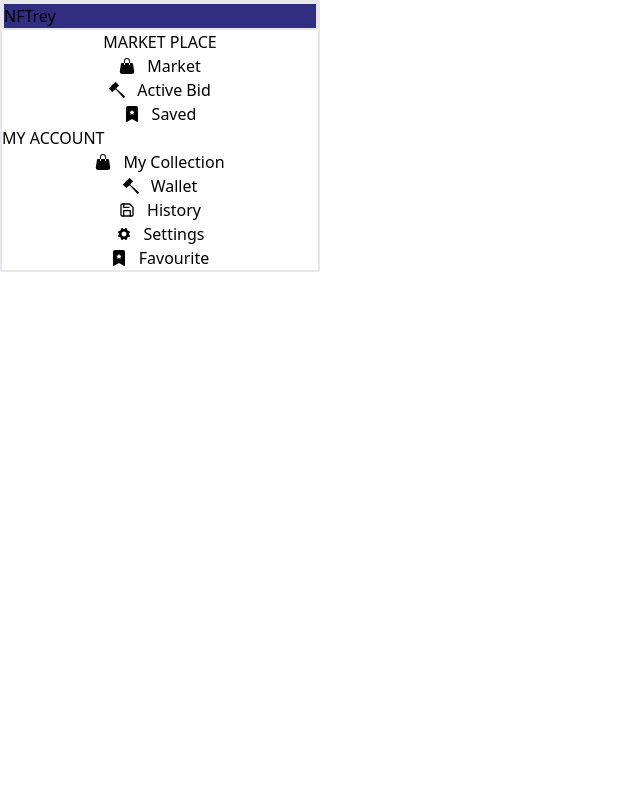
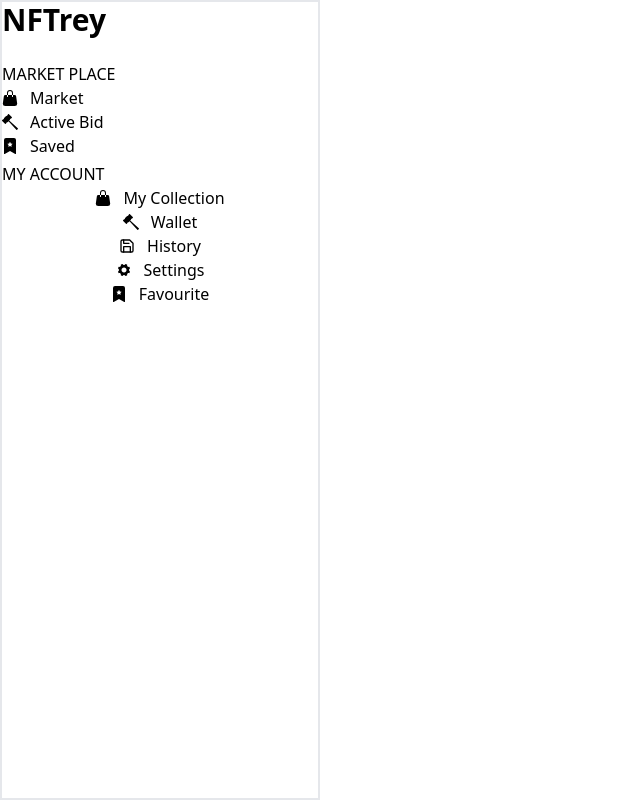
Before and after one commit to neutrino0x3/nftery, a Next.js app: page /home in a window 1280 px wide. Shown: the whole page, without its empty margins (0-640 px from the left). Built offline with nearby package versions, Linux system fonts and the light colour scheme.

Commit message:
fixed redirect bug

```diff
--- a/components/Container.tsx
+++ /dev/null
@@ -1,10 +0,0 @@
-import SideBar from "./SideBar";
-
-const Container = ({children}) => {
-return <main>
-    <SideBar/>
-    {children}
-</main>
-}
-
-export default Container
--- a/components/SideBar.tsx
+++ /dev/null
@@ -1,62 +0,0 @@
-import { BsShop,BsStars, BsFillHandbagFill, BsGear, BsFillBookmarkStarFill} from "react-icons/bs"
-import {FaWallet} from "react-icons/fa"
-import {FiSave} from "react-icons/fi"
-import {ImHammer2} from "react-icons/im"
-import {IoIosSettings} from "react-icons/io"
-
-const SideBar = () => {
-return (
-    <section className="w-80 h-full flex flex-col align-center justify-between border-2" >
-
-        <header className="bg-indigo-900 border-2">NFTrey</header>
-
-        <div className="flex align-center justify-center flex-col">
-            <span className="flex align-center justify-center">MARKET PLACE</span>
-            <div className="flex items-center justify-center gap-3">
-                <BsFillHandbagFill/>
-                <span>Market</span>
-            </div>
-            <div className=" flex items-center justify-center gap-3">
-                <ImHammer2/>
-                <span>Active Bid</span>
-            </div>
-            <div className=" flex items-center justify-center gap-3">
-                <BsFillBookmarkStarFill/>
-                <span>Saved</span>
-            </div>
-        </div>
-
-        <div className="My ACCOUNT">
-
-            <span className="myAccountTitle">MY ACCOUNT</span>
-
-            <div className=" flex items-center justify-center gap-3">
-                <BsFillHandbagFill/>
-                <span>My Collection</span>
-            </div>
-
-            <div className=" flex items-center justify-center gap-3">
-                <ImHammer2/>
-                <span>Wallet</span>
-            </div>
-
-            <div className=" flex items-center justify-center gap-3">
-                <FiSave/>
-                <span>History</span>
-            </div>
-
-            <div className=" flex items-center justify-center gap-3">
-                <IoIosSettings/>
-                <span>Settings</span>
-            </div>
-
-            <div className=" flex items-center justify-center gap-3">
-                <BsFillBookmarkStarFill/>
-                <span>Favourite</span>
-            </div>
-
-        </div>
-    </section>
-)
-}
-export default SideBar;
--- /dev/null
+++ b/components/Sidebar/SidebarContainer.tsx
@@ -0,0 +1,5 @@
+import SidebarView from "./SidebarView";
+
+export const SidebarContainer = () => {
+  return <SidebarView />;
+};
--- /dev/null
+++ b/components/Sidebar/SidebarView.tsx
@@ -0,0 +1,65 @@
+import {
+  BsShop,
+  BsStars,
+  BsFillHandbagFill,
+  BsGear,
+  BsFillBookmarkStarFill,
+} from "react-icons/bs";
+import { FaWallet } from "react-icons/fa";
+import { FiSave } from "react-icons/fi";
+import { ImHammer2 } from "react-icons/im";
+import { IoIosSettings } from "react-icons/io";
+
+const SidebarView = () => {
+  return (
+    <section className="w-80 h-screen flex flex-col align-center border-2">
+      <header className="font-bold text-3xl">NFTrey</header>
+
+      <div className="flex align-center flex-col relative top-6">
+        <span className="flex align-center">MARKET PLACE</span>
+        <div className="flex items-center  gap-3">
+          <BsFillHandbagFill className="" />
+          <span>Market</span>
+        </div>
+        <div className=" flex items-center gap-3">
+          <ImHammer2 />
+          <span>Active Bid</span>
+        </div>
+        <div className=" flex items-center gap-3">
+          <BsFillBookmarkStarFill />
+          <span>Saved</span>
+        </div>
+      </div>
+
+      <div className="flex align-center flex-col relative top-7">
+        <span className="myAccountTitle">MY ACCOUNT</span>
+
+        <div className=" flex items-center justify-center gap-3">
+          <BsFillHandbagFill />
+          <span>My Collection</span>
+        </div>
+
+        <div className=" flex items-center justify-center gap-3">
+          <ImHammer2 />
+          <span>Wallet</span>
+        </div>
+
+        <div className=" flex items-center justify-center gap-3">
+          <FiSave />
+          <span>History</span>
+        </div>
+
+        <div className=" flex items-center justify-center gap-3">
+          <IoIosSettings />
+          <span>Settings</span>
+        </div>
+
+        <div className=" flex items-center justify-center gap-3">
+          <BsFillBookmarkStarFill />
+          <span>Favourite</span>
+        </div>
+      </div>
+    </section>
+  );
+};
+export default SidebarView;
--- /dev/null
+++ b/components/Sidebar/index.ts
@@ -0,0 +1 @@
+export { SidebarContainer as default } from "./SidebarContainer";
--- a/next.config.js
+++ /dev/null
@@ -1,7 +0,0 @@
-/** @type {import('next').NextConfig} */
-const nextConfig = {
- reactStrictMode: true,
-  swcMinify: true
-}
-
-module.exports = nextConfig
--- a/pages/home.tsx
+++ b/pages/home.tsx
@@ -1,8 +1,8 @@
-import Container from "../components/Container";
-import SideBar from "../components/SideBar";
+import Sidebar from "../components/Sidebar";
 
 const home = () => {
-  return <SideBar />;
+  // return <></>;
+  return <Sidebar />;
 };
 
 export default home;
--- a/pages/index.tsx
+++ b/pages/index.tsx
@@ -1,20 +1,24 @@
 import { useEffect, useState } from "react";
 import { useRouter } from "next/router";
-import { web3Login } from "../services/web3auth";
+import { web3Login } from "../services/web3Auth";
 
-const Index = () => {
+const index = () => {
   const router = useRouter();
-  const [web3Provider, setWeb3Provider] = useState(null);
-
-  useEffect(() => {}, []);
+  const [web3LoginResponse, setWeb3LoginResponse] = useState(null);
 
   useEffect(() => {
-    if (web3Provider) {
-    //   router.push("/home");
+    web3Login().then((res) => {
+      setWeb3LoginResponse(res);
+    });
+  }, []);
+
+  useEffect(() => {
+    if (web3LoginResponse?.web3Provider) {
+      router.push("/home");
     }
-  }, [web3Provider]);
+  }, [web3LoginResponse]);
 
   return <div>Landing</div>;
 };
 
-export default Index;
+export default index;
--- a/services/web3Auth.ts
+++ b/services/web3Auth.ts
@@ -6,6 +6,7 @@ type StateType = {
 };
 
 export const web3Login = () => {
+  return new Promise((resolve, reject) => {
     const notLoggedIn: StateType = {
       provider: null,
       web3Provider: null,
@@ -18,5 +19,6 @@ export const web3Login = () => {
       address: "0x8rqe7fgo8r7",
       chainId: 2345,
     };
-  return loggedIn;
+    resolve(loggedIn);
+  });
 };
```
Also changed, not shown: services/dataStore.ts (added, +18 -0 lines), 1 other file (tests, documents, lock files or other folders). Lines whose indentation alone changed are shown as unchanged.
